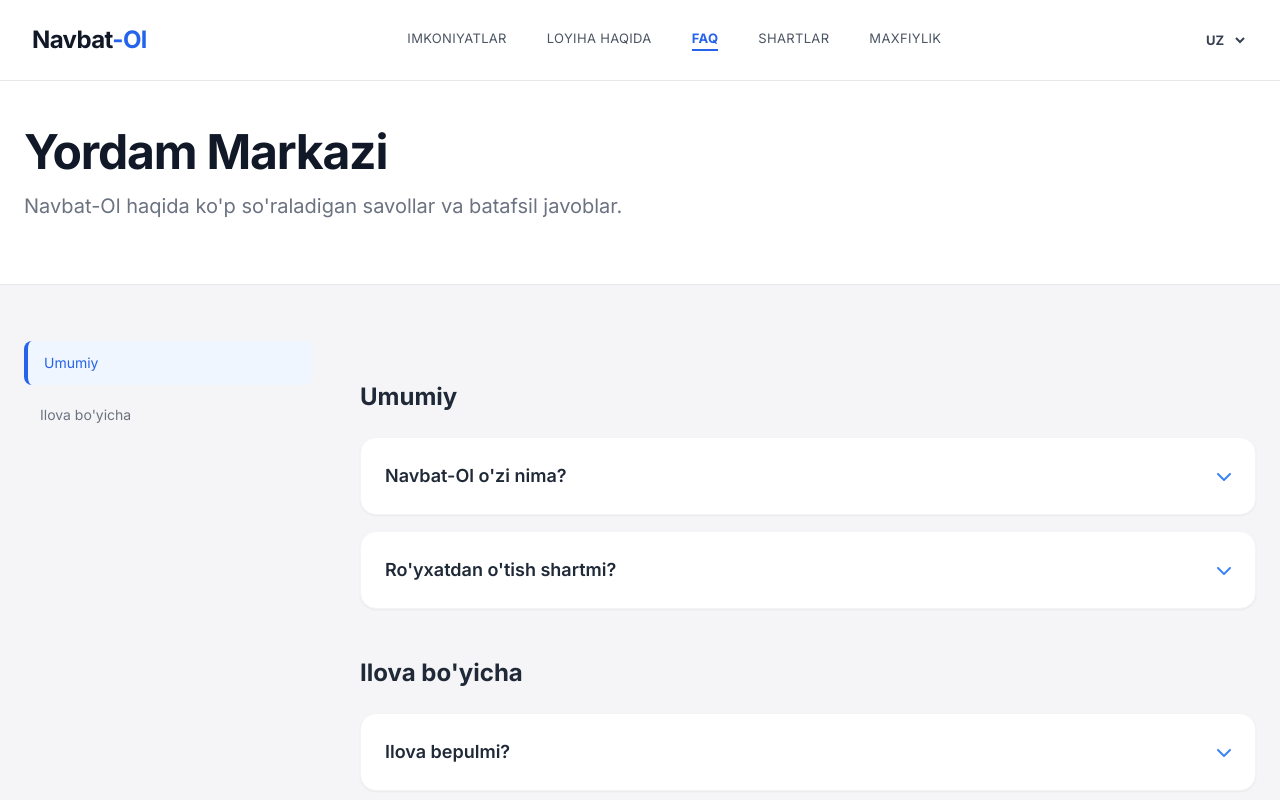
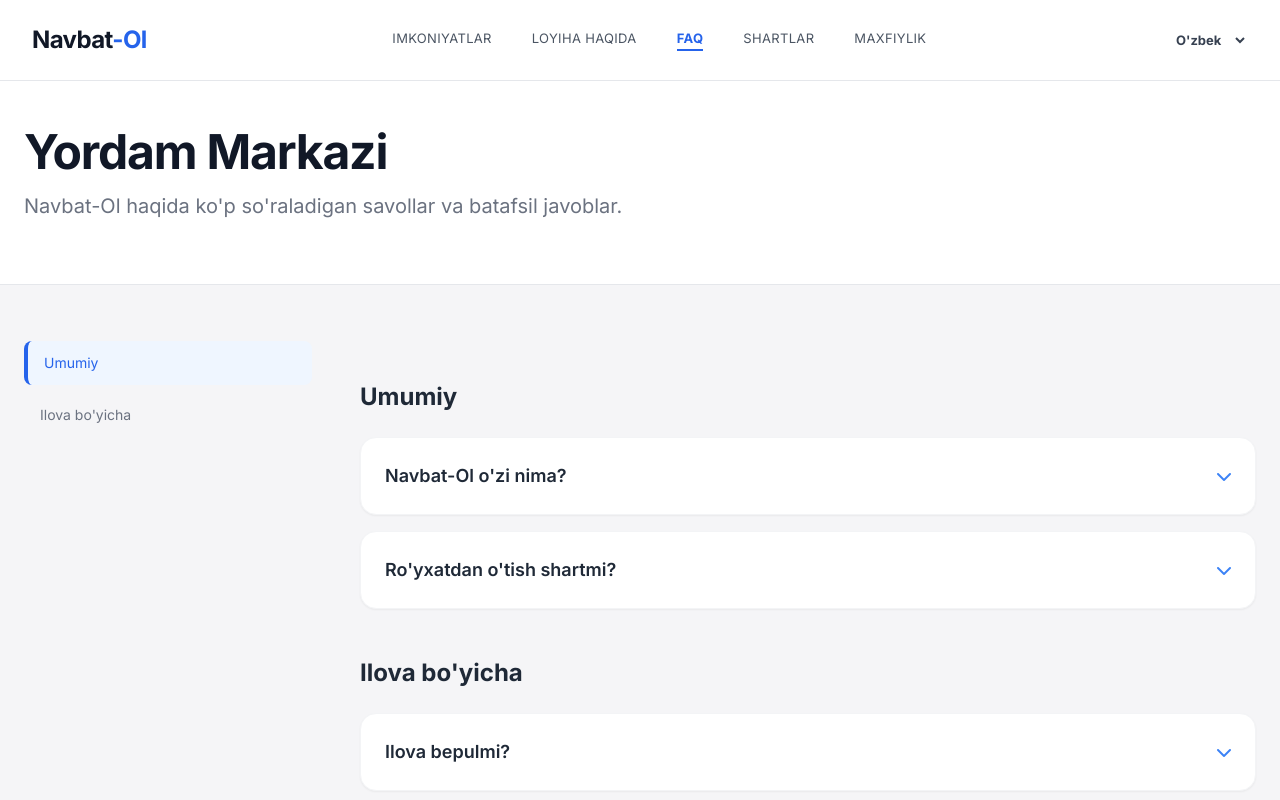
Before and after one commit to BRR-zaytun77/navbat-ol, a plain HTML site: page faq.html in a window 1280 px wide. Shown: the top 800 px of the page. Drawn offline with nearby package versions, Linux system fonts and the light colour scheme.

Commit message:
Update faq.html
language bar

```diff
--- a/faq.html
+++ b/faq.html
@@ -40,11 +40,11 @@
                 </div>
                 <div class="flex items-center space-x-2 md:space-x-4">
                     <select x-model="lang" class="bg-transparent border-none text-[12px] md:text-[13px] font-bold focus:ring-0 cursor-pointer text-gray-700">
-                        <option value="uz">UZ</option>
-                        <option value="uz_cyr">ЎЗБ</option>
-                        <option value="ru">RU</option>
-                        <option value="en">EN</option>
-                        <option value="ar">AR</option>
+                       <option value="uz">O'zbek</option>
+                        <option value="uz_cyr">Ўзбек</option>
+                        <option value="ru">Русский</option>
+                        <option value="en">English</option>
+                        <option value="ar">العربية</option>
                     </select>
                     <button @click="mobileMenuOpen = !mobileMenuOpen" class="md:hidden p-2 text-gray-600">
                         <i class="fas fa-bars text-xl" x-show="!mobileMenuOpen"></i>
```
